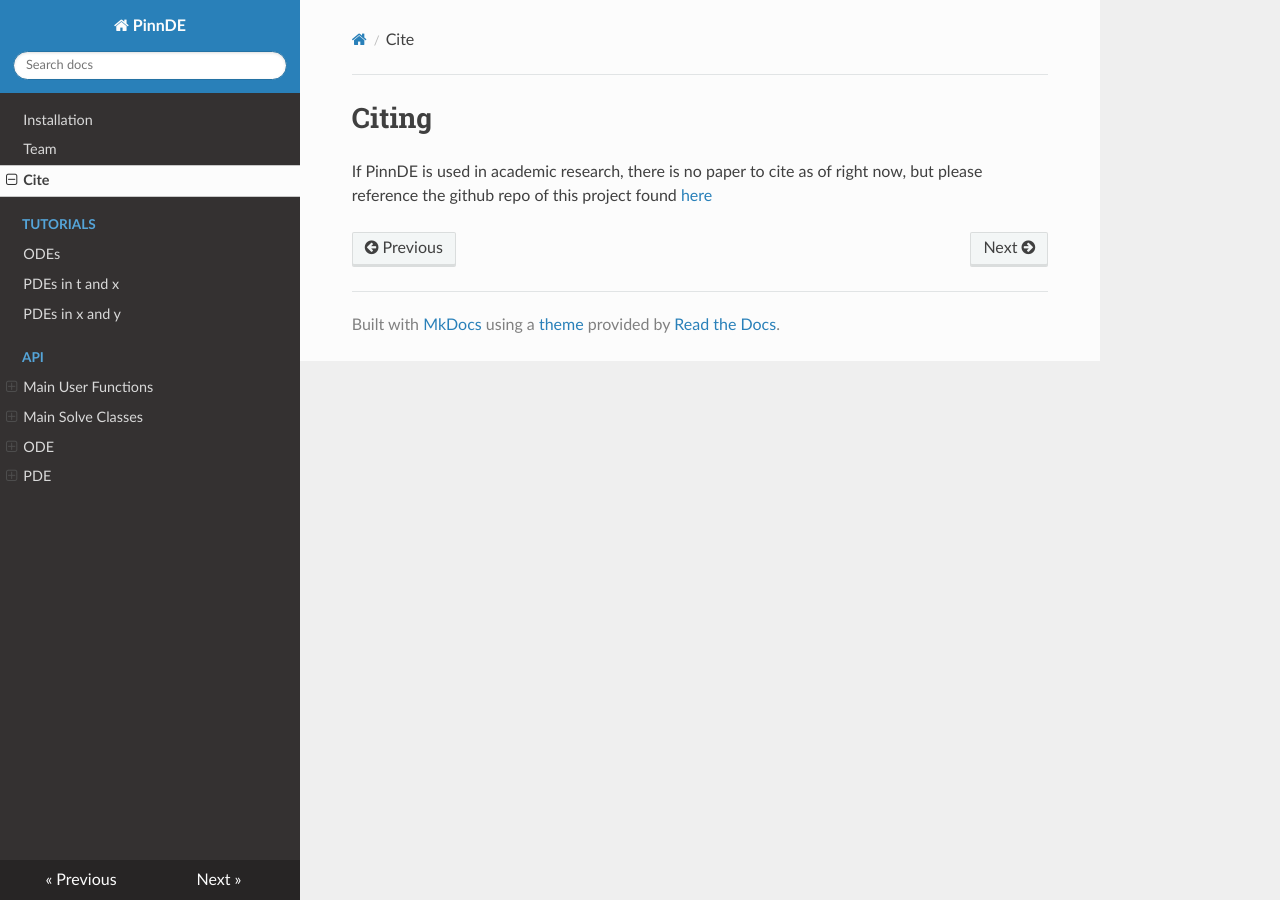
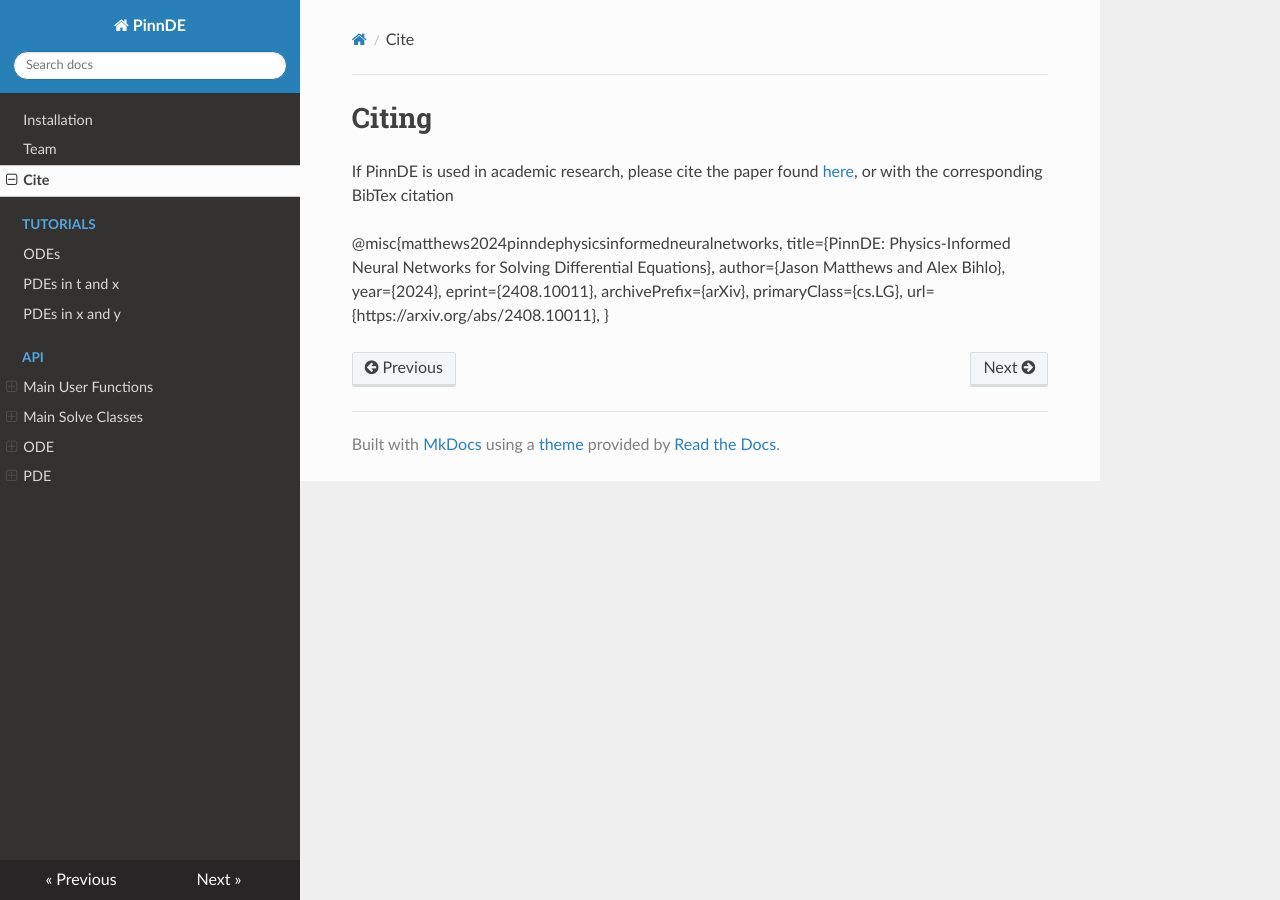
Before and after one commit to JB55Matthews/PinnDE, an MkDocs documentation site: the page built from docs/cite.md, in a window 1280 px wide. Built offline with MkDocs 1.6.1, drawn with Linux system fonts in a browser that asks for light colours; nearby versions of some CDN libraries.

Commit message:
Update cite.md

```diff
--- a/docs/cite.md
+++ b/docs/cite.md
@@ -1,4 +1,14 @@
 # Citing
 
-If PinnDE is used in academic research, there is no paper to cite as of right now, but please
-reference the github repo of this project found [here](https://github.com/JB55Matthews/PinnDE)
+If PinnDE is used in academic research, please cite the paper found [here](https://arxiv.org/abs/2408.10011), or
+with the corresponding BibTex citation
+
+  @misc{matthews2024pinndephysicsinformedneuralnetworks,
+      title={PinnDE: Physics-Informed Neural Networks for Solving Differential Equations},
+      author={Jason Matthews and Alex Bihlo},
+      year={2024},
+      eprint={2408.10011},
+      archivePrefix={arXiv},
+      primaryClass={cs.LG},
+      url={https://arxiv.org/abs/2408.10011},
+      }
```
